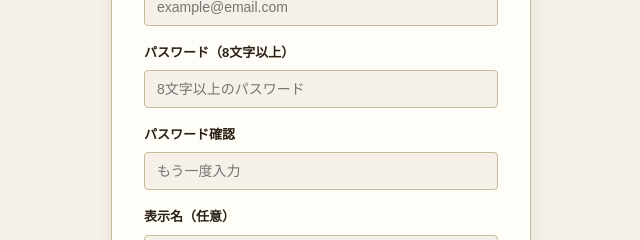
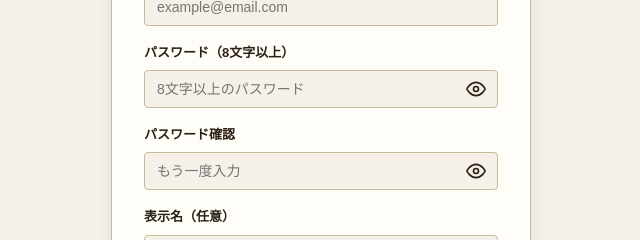
Before and after one commit to 4s-takahashi/koushien-sim, a Next.js app: page /register in a window 1280 px wide. Shown: the part 313-553 px from the top of the page, without its empty margins (319-959 px from the left). Built offline with nearby package versions, Linux system fonts and the light colour scheme.

Commit message:
パスワード表示切替（目のアイコン）をログイン・登録画面に追加

```diff
--- a/src/app/login/page.module.css
+++ b/src/app/login/page.module.css
@@ -77,6 +77,38 @@
 
 .input:focus {
   border-color: var(--color-primary);
+}
+
+.passwordWrapper {
+  position: relative;
+  display: flex;
+  align-items: center;
+}
+
+.passwordWrapper .input {
+  width: 100%;
+  padding-right: 40px;
+}
+
+.eyeButton {
+  position: absolute;
+  right: 8px;
+  top: 50%;
+  transform: translateY(-50%);
+  background: none;
+  border: none;
+  cursor: pointer;
+  padding: 4px;
+  color: var(--color-text-muted);
+  display: flex;
+  align-items: center;
+  justify-content: center;
+  border-radius: 4px;
+  transition: color 0.15s;
+}
+
+.eyeButton:hover {
+  color: var(--color-text);
 }
 
 .btnPrimary {
--- a/src/app/register/page.module.css
+++ b/src/app/register/page.module.css
@@ -77,6 +77,38 @@
 
 .input:focus {
   border-color: var(--color-primary);
+}
+
+.passwordWrapper {
+  position: relative;
+  display: flex;
+  align-items: center;
+}
+
+.passwordWrapper .input {
+  width: 100%;
+  padding-right: 40px;
+}
+
+.eyeButton {
+  position: absolute;
+  right: 8px;
+  top: 50%;
+  transform: translateY(-50%);
+  background: none;
+  border: none;
+  cursor: pointer;
+  padding: 4px;
+  color: var(--color-text-muted);
+  display: flex;
+  align-items: center;
+  justify-content: center;
+  border-radius: 4px;
+  transition: color 0.15s;
+}
+
+.eyeButton:hover {
+  color: var(--color-text);
 }
 
 .btnPrimary {
--- a/src/app/register/page.tsx
+++ b/src/app/register/page.tsx
@@ -15,6 +15,8 @@
   const [email, setEmail] = useState('');
   const [password, setPassword] = useState('');
   const [passwordConfirm, setPasswordConfirm] = useState('');
+  const [showPassword, setShowPassword] = useState(false);
+  const [showPasswordConfirm, setShowPasswordConfirm] = useState(false);
   const [displayName, setDisplayName] = useState('');
   const [error, setError] = useState('');
   const [loading, setLoading] = useState(false);
@@ -80,10 +82,11 @@
           </div>
           <div className={styles.field}>
             <label className={styles.label} htmlFor="password">パスワード（8文字以上）</label>
+            <div className={styles.passwordWrapper}>
               <input
                 id="password"
                 className={styles.input}
-              type="password"
+                type={showPassword ? 'text' : 'password'}
                 value={password}
                 onChange={(e) => setPassword(e.target.value)}
                 placeholder="8文字以上のパスワード"
@@ -91,19 +94,58 @@
                 autoComplete="new-password"
                 minLength={8}
               />
+              <button
+                type="button"
+                className={styles.eyeButton}
+                onClick={() => setShowPassword(!showPassword)}
+                aria-label={showPassword ? 'パスワードを隠す' : 'パスワードを表示'}
+              >
+                {showPassword ? (
+                  <svg width="20" height="20" viewBox="0 0 24 24" fill="none" stroke="currentColor" strokeWidth="2" strokeLinecap="round" strokeLinejoin="round">
+                    <path d="M17.94 17.94A10.07 10.07 0 0 1 12 20c-7 0-11-8-11-8a18.45 18.45 0 0 1 5.06-5.94M9.9 4.24A9.12 9.12 0 0 1 12 4c7 0 11 8 11 8a18.5 18.5 0 0 1-2.16 3.19m-6.72-1.07a3 3 0 1 1-4.24-4.24" />
+                    <line x1="1" y1="1" x2="23" y2="23" />
+                  </svg>
+                ) : (
+                  <svg width="20" height="20" viewBox="0 0 24 24" fill="none" stroke="currentColor" strokeWidth="2" strokeLinecap="round" strokeLinejoin="round">
+                    <path d="M1 12s4-8 11-8 11 8 11 8-4 8-11 8-11-8-11-8z" />
+                    <circle cx="12" cy="12" r="3" />
+                  </svg>
+                )}
+              </button>
+            </div>
           </div>
           <div className={styles.field}>
             <label className={styles.label} htmlFor="passwordConfirm">パスワード確認</label>
+            <div className={styles.passwordWrapper}>
               <input
                 id="passwordConfirm"
                 className={styles.input}
-              type="password"
+                type={showPasswordConfirm ? 'text' : 'password'}
                 value={passwordConfirm}
                 onChange={(e) => setPasswordConfirm(e.target.value)}
                 placeholder="もう一度入力"
                 required
                 autoComplete="new-password"
               />
+              <button
+                type="button"
+                className={styles.eyeButton}
+                onClick={() => setShowPasswordConfirm(!showPasswordConfirm)}
+                aria-label={showPasswordConfirm ? 'パスワードを隠す' : 'パスワードを表示'}
+              >
+                {showPasswordConfirm ? (
+                  <svg width="20" height="20" viewBox="0 0 24 24" fill="none" stroke="currentColor" strokeWidth="2" strokeLinecap="round" strokeLinejoin="round">
+                    <path d="M17.94 17.94A10.07 10.07 0 0 1 12 20c-7 0-11-8-11-8a18.45 18.45 0 0 1 5.06-5.94M9.9 4.24A9.12 9.12 0 0 1 12 4c7 0 11 8 11 8a18.5 18.5 0 0 1-2.16 3.19m-6.72-1.07a3 3 0 1 1-4.24-4.24" />
+                    <line x1="1" y1="1" x2="23" y2="23" />
+                  </svg>
+                ) : (
+                  <svg width="20" height="20" viewBox="0 0 24 24" fill="none" stroke="currentColor" strokeWidth="2" strokeLinecap="round" strokeLinejoin="round">
+                    <path d="M1 12s4-8 11-8 11 8 11 8-4 8-11 8-11-8-11-8z" />
+                    <circle cx="12" cy="12" r="3" />
+                  </svg>
+                )}
+              </button>
+            </div>
           </div>
           <div className={styles.field}>
             <label className={styles.label} htmlFor="displayName">表示名（任意）</label>
```
Also changed, not shown: src/app/login/page.tsx (+22 -1 lines). Lines whose indentation alone changed are shown as unchanged.
